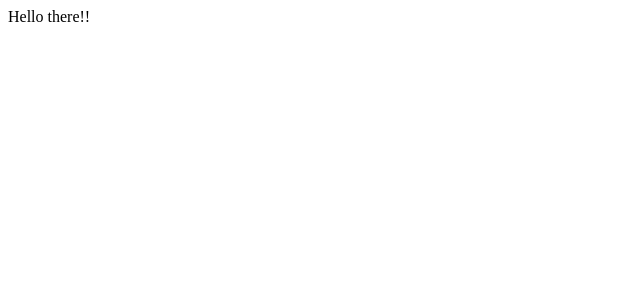
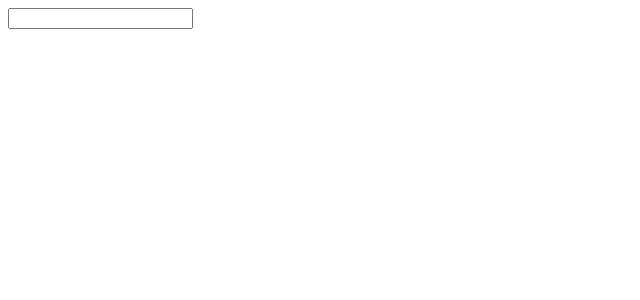
Before and after one commit to shallonkobusinge/react-with-typescript, a React (Create React App) app: page / in a window 1280 px wide. Shown: the top 300 px of the page, without its empty margins (0-640 px from the left). Built offline with nearby package versions, Linux system fonts and the light colour scheme.

Commit message:
[FIX] useRef

```diff
--- a/src/index.tsx
+++ b/src/index.tsx
@@ -1,9 +1,10 @@
 import ReactDOM from 'react-dom';
+import Input from './ref/Input';
 
 const App = () => {
     return (
         <div>
-            Hello there!!
+            <Input />
         </div>
     )
 };
--- a/src/ref/Input.tsx
+++ b/src/ref/Input.tsx
@@ -1,7 +1,16 @@
+import React, { useRef } from "react"
 const Input: React.FC = () => {
+
+    const userList = [
+        { name: "Sharon", age: 12 },
+        { name: "Allen", age: 13 }
+    ]
+
+    const InputRef = useRef<HTMLInputElement | null>(null);
+    const [user, setUser] = React.useState<{ name: string; age: number } | undefined>()
     return (
         <>
-        <h2>Hello there !!!!!!!!!</h2>
+            <input ref={InputRef} name="user" type="text" />
         </>
     )
 }
```
Also changed, not shown: 1 other file (tests, documents, lock files or other folders).
